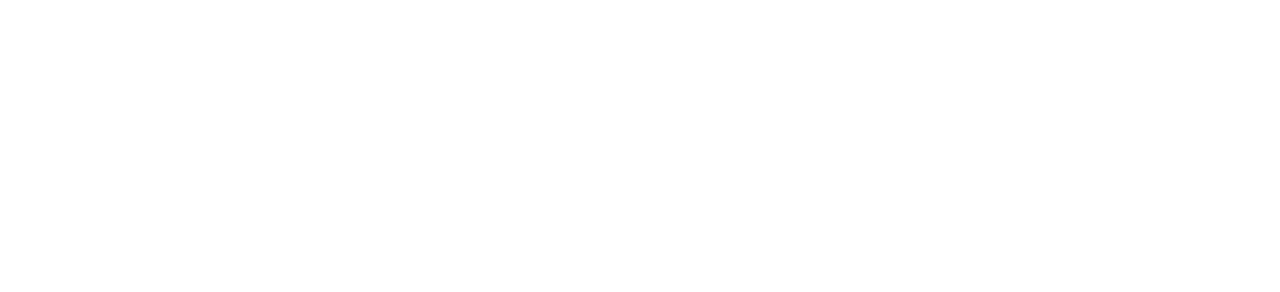
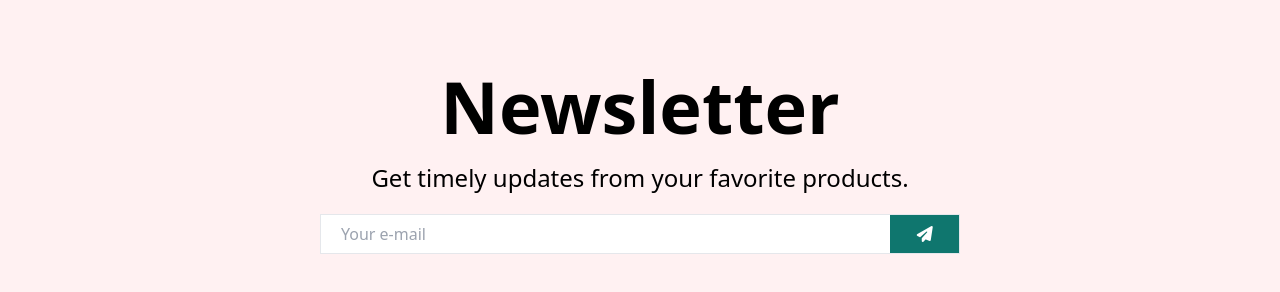
Before and after one commit to TheJeds/E-commerce-App-React, a React (Vite) app: page / in a window 1280 px wide. Shown: the part 2408-2700 px from the top of the page. Before the commit the page ends 2330 px from the top, so only its background shows below. Built offline with nearby package versions, Linux system fonts and the light colour scheme.

Commit message:
add Newsletter

```diff
--- /dev/null
+++ b/src/components/Newsletter.jsx
@@ -0,0 +1,18 @@
+import React from 'react'
+
+function Newsletter() {
+    return (
+        <div className='h-[60vh] bg-rose-50 flex items-center justify-center flex-col'>
+            <h1 className='text-7xl font-bold mb-5'>Newsletter</h1>
+            <div className='text-2xl font-light mb-5'>Get timely updates from your favorite products.</div>
+            <div className='w-1/2 h-10 bg-white flex justify-between border-solid border-[1px] border-gray-200'>
+                <input className='border-none flex-[8] pl-5' type="email" name="" id="" placeholder='Your e-mail' />
+                <button className='flex-1 bg-teal-700 text-white'>
+                    <i className='fa-solid fa-paper-plane'></i>
+                </button>
+            </div>
+        </div>
+    )
+}
+
+export default Newsletter
--- a/src/components/Product.jsx
+++ b/src/components/Product.jsx
@@ -3,9 +3,7 @@
 function Product({ item }) {
     return (
         <div className='flex-1 m-1 min-w-[280px] h-[350px] flex items-center justify-center bg-gray-100 relative'>
-            <div className='w-64 h-64 rounded-full bg-white absolute'>
-
-            </div>
+            <div className='w-64 h-64 rounded-full bg-white absolute'></div>
             <img className='h-3/4 z-10' src={item.img} alt='...' />
             <div className='w-full h-full absolute top-0 left-0 bg-[rgba(0,0,0,0.2)] flex items-center justify-center z-30 opacity-0 transition-all duration-500 ease-linear cursor-pointer hover:opacity-100'>
                 <div>
--- a/src/pages/Home.jsx
+++ b/src/pages/Home.jsx
@@ -2,6 +2,7 @@
 import Announcement from '../components/Announcement';
 import Categories from '../components/Categories';
 import Navbar from '../components/Navbar';
+import Newsletter from '../components/Newsletter';
 import Products from '../components/Products';
 import Slider from '../components/Slider';
 
@@ -13,6 +14,7 @@
             <Slider />
             <Categories />
             <Products />
+            <Newsletter />
         </div>
     )
 };
```
